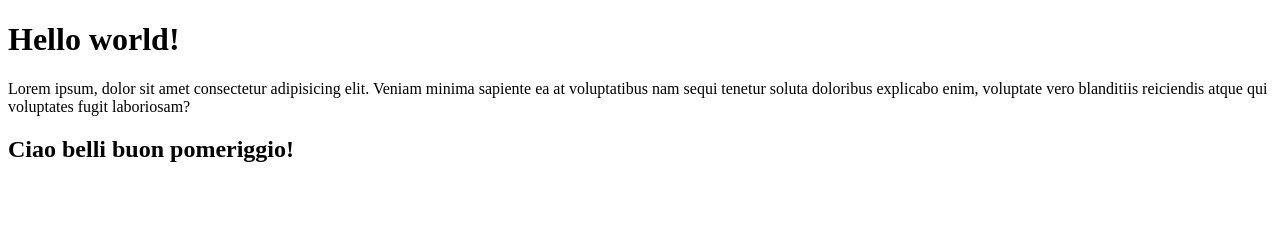
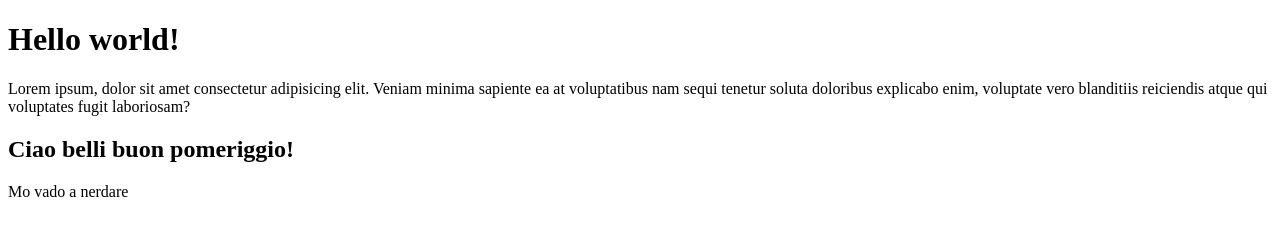
Before and after one commit to ElperdonXV/htmlcss-hello, a plain HTML site: page index.html in a window 1280 px wide. Drawn offline with Linux system fonts and the light colour scheme; files that its build step writes are made by us from their sources.

Commit message:
the last p

```diff
--- a/index.html
+++ b/index.html
@@ -11,5 +11,6 @@
     <h1>Hello world!</h1>
     <p>Lorem ipsum, dolor sit amet consectetur adipisicing elit. Veniam minima sapiente ea at voluptatibus nam sequi tenetur soluta doloribus explicabo enim, voluptate vero blanditiis reiciendis atque qui voluptates fugit laboriosam?</p>
     <h2>Ciao belli buon pomeriggio!</h2>
+    <p>Mo vado a nerdare</p>
 </body>
 </html>
```
